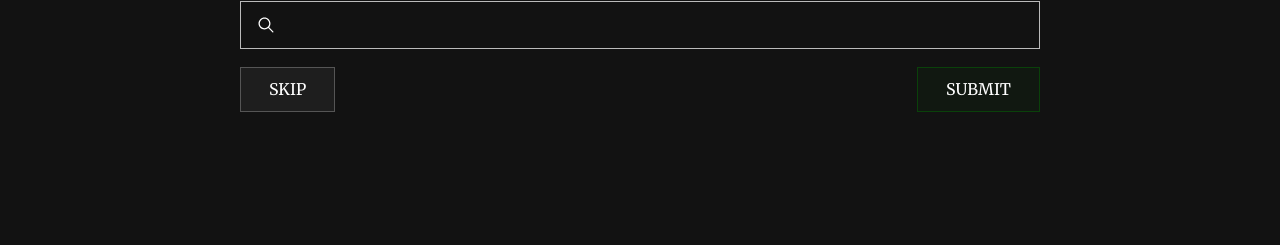
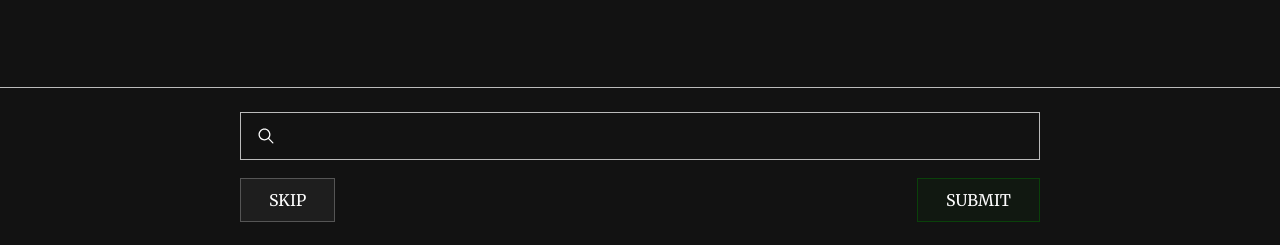
Before and after one commit to cf12/kikudle-moe, a Next.js app: page / in a window 1280 px wide. Shown: the part 552-797 px from the top of the page. Built offline with nearby package versions, Linux system fonts and the light colour scheme.

Commit message:
Move stuff to bottom of screen

```diff
--- a/src/components/AnimeInput.module.scss
+++ b/src/components/AnimeInput.module.scss
@@ -36,7 +36,7 @@
 
   .choices {
     position: absolute;
-    top: 100%;
+    bottom: 100%;
     left: 0;
 
     width: 100%;
--- /dev/null
+++ b/src/components/Footer.module.scss
@@ -0,0 +1,17 @@
+@import "styles";
+
+.container {
+  position: fixed;
+  bottom: 0;
+  left: 0;
+
+  width: 100%;
+
+  border-top: 1px solid $dark1;
+  padding: 24px 0 24px 0;
+
+  .containerInner {
+    margin: 0 auto;
+    max-width: $maxWidth;
+  }
+}
--- /dev/null
+++ b/src/components/Footer.tsx
@@ -0,0 +1,13 @@
+import styles from "./Footer.module.scss"
+
+import AnimeInput from "./AnimeInput"
+
+export default function Nav() {
+  return (
+    <footer className={styles.container}>
+      <div className={styles.containerInner}>
+        <AnimeInput />
+      </div>
+    </footer>
+  )
+}
--- a/src/pages/index.tsx
+++ b/src/pages/index.tsx
@@ -2,6 +2,7 @@ import type { NextPage } from "next"
 
 import Nav from "components/Nav"
 import Video from "components/Video"
+import Footer from "components/Footer"
 
 import styles from "./index.module.scss"
 import AnimeInput from "components/AnimeInput"
@@ -13,9 +14,9 @@ const IndexPage: NextPage = () => {
 
       <main className={styles.main}>
         <Video />
+      </main>
 
-        <AnimeInput />
-      </main>
+      <Footer />
     </>
   )
 }
```
